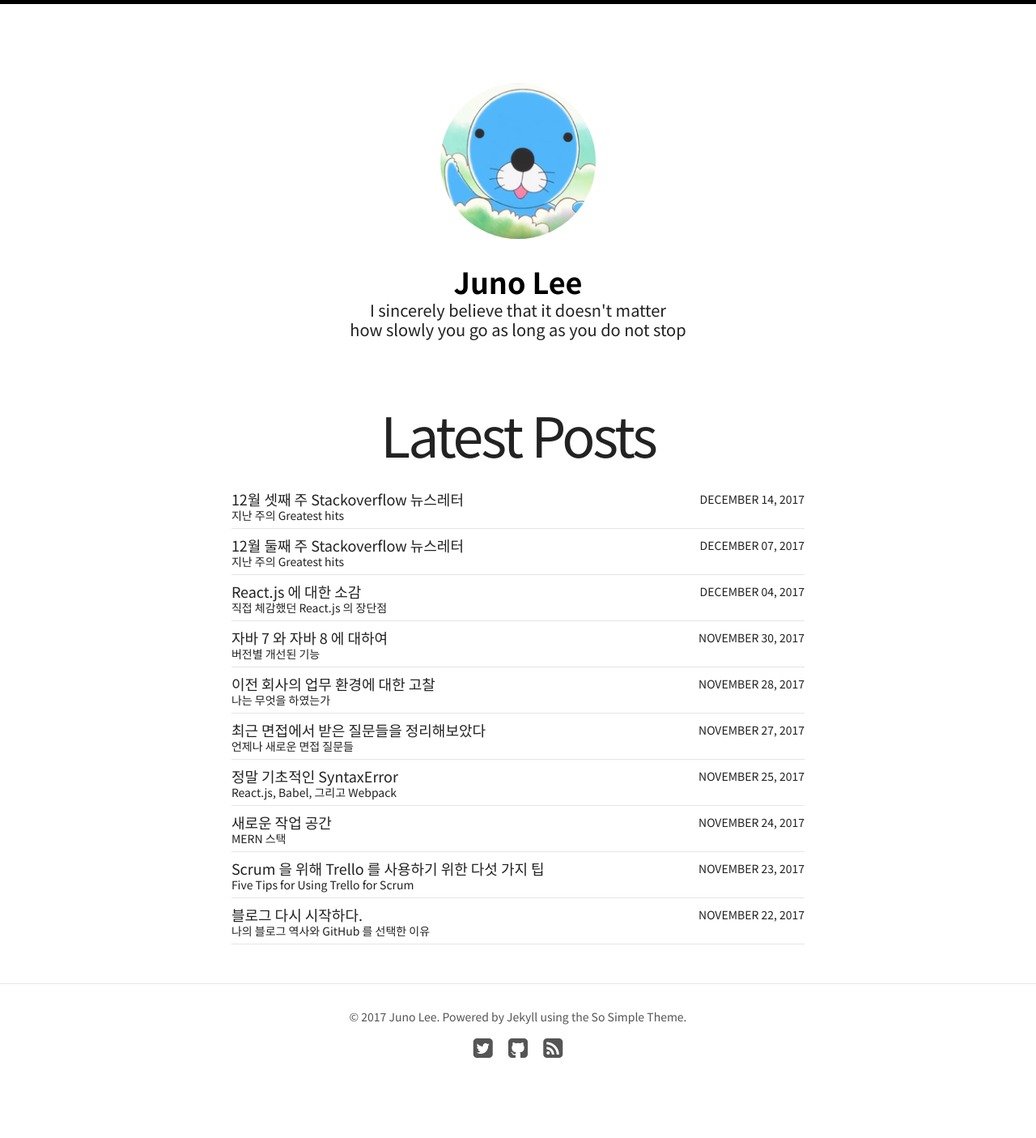
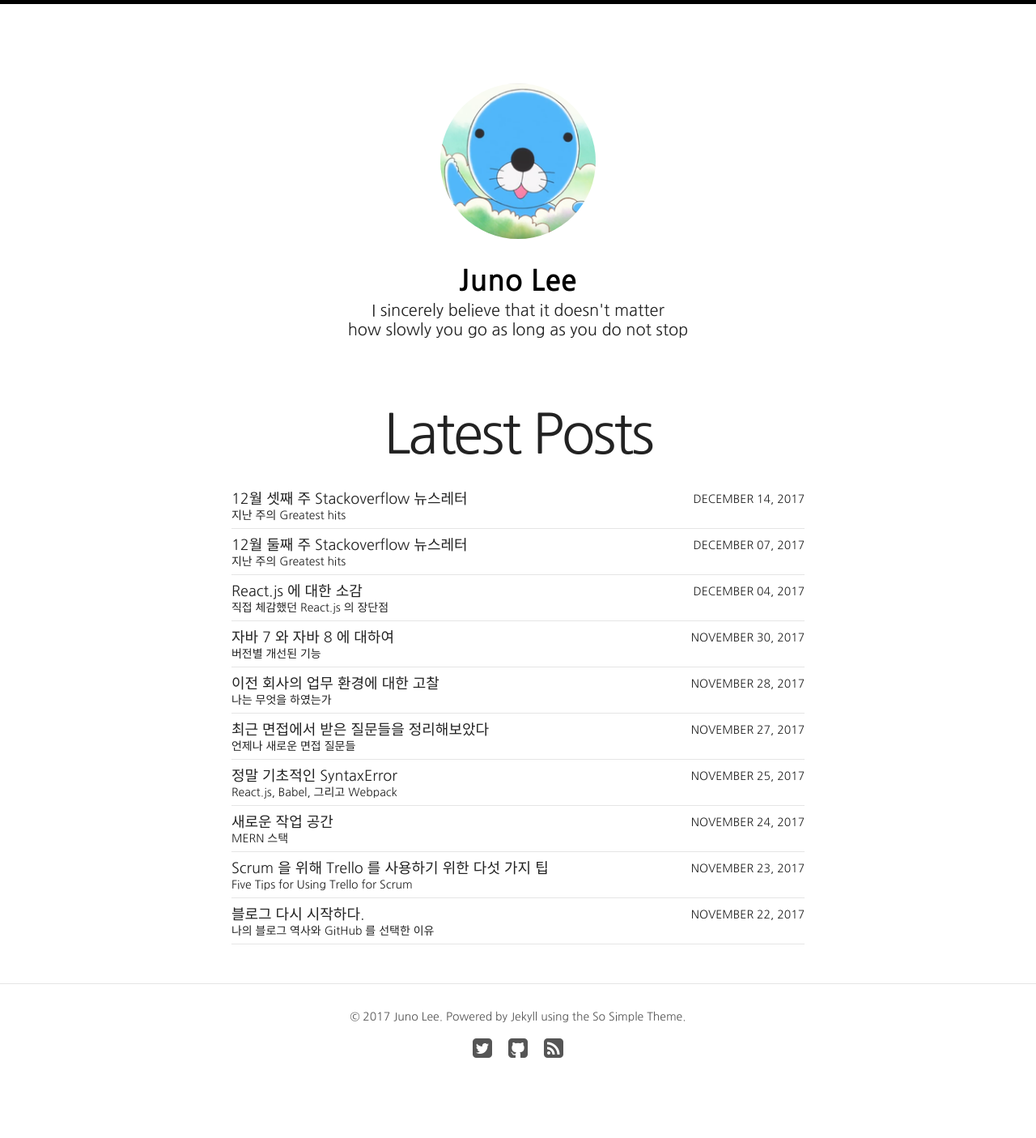
Before and after one commit to johanneslee/johanneslee.github.io, a Jekyll site: the page built from index.html, in a window 1280 px wide. Shown: the whole page at 81% size. Built offline with Jekyll 4.4.1, drawn with Linux system fonts in a browser that asks for light colours; nearby versions of some CDN libraries; some web fonts are replaced.

Commit message:
Update Fonts

```diff
--- a/_sass/_variables.scss
+++ b/_sass/_variables.scss
@@ -3,11 +3,11 @@
 @import "https://fonts.googleapis.com/earlyaccess/notosanskr.css";
 
 // TYPOGRAPHY ================================================
-$base-font                : 'Noto Sans KR', sans-serif;
+$base-font                : 'Nanum Gothic', sans-serif;
 $heading-font             : $base-font;
 $caption-font             : $base-font;
 $code-font                : 'Nanum Gothic Coding', monospace;
-$alt-font                 : 'Noto Sans KR', sans-serif;
+$alt-font                 : 'Nanum Gothic', sans-serif;
 
 $doc-font-size            : 16;
 $doc-line-height          : 24;
```
